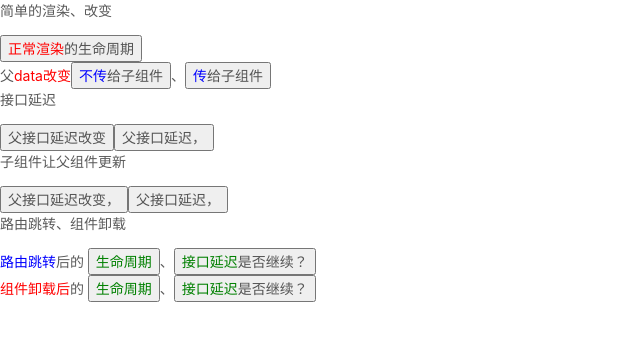
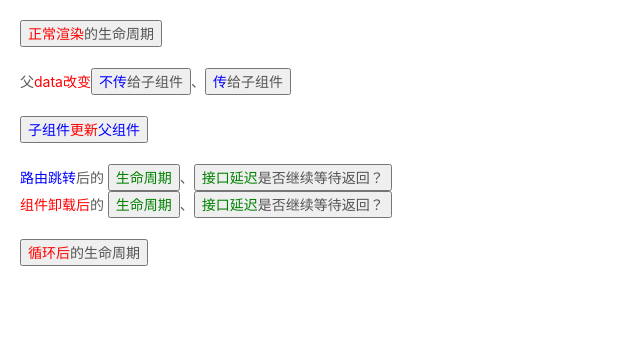
Before and after one commit to caozhengqian/vue2-struggle, a Vue app: page /life/index in a window 1280 px wide. Shown: the top 340 px of the page, without its empty margins (0-640 px from the left). Built offline with nearby package versions, Linux system fonts and the light colour scheme.

Commit message:
modify 生命周期框架结束

```diff
--- a/src/views/life/Life.vue
+++ b/src/views/life/Life.vue
@@ -1,30 +1,35 @@
 <template>
   <div class="Life">
-    <p>简单的渲染、改变</p>
+    <!--    正常渲染-->
     <button @click="toSimpleLife">
       <span class="red">正常渲染</span>的生命周期
     </button>
     <br />
+    <br />
+    <!--    data改变对组件的影响-->
     父<span class="red">data改变</span>
     <button @click="toFuzisunLife">
       <span class="blue">不传</span>给子组件
     </button>
     <span>、</span>
     <button @click="toFuzisunLife"><span class="blue">传</span>给子组件</button>
-    <p>接口延迟</p>
-    <button @click="toFuzisunLife">父接口延迟改变</button>
-    <button @click="toFuzisunLife">父接口延迟，</button>
-    <p>子组件让父组件更新</p>
-    <button @click="toFuzisunLife">父接口延迟改变，</button>
-    <button @click="toFuzisunLife">父接口延迟，</button>
-    <p>路由跳转、组件卸载</p>
+    <br />
+    <br />
+    <!--    子组件更新父组件-->
+    <button @click="toFuzisunLife">
+      <span class="blue">子组件</span><span class="red">更新</span
+      ><span class="blue">父组件</span>
+    </button>
+    <br />
+    <br />
+    <!--    路由跳转和组件卸载的生命周期-->
     <span class="blue">路由跳转</span>后的
     <button @click="toFuzisunLife">
       <span class="green">生命周期</span>
     </button>
     <span>、</span>
     <button @click="toFuzisunLife">
-      <span class="green">接口延迟</span>是否继续？
+      <span class="green">接口延迟</span>是否继续等待返回？
     </button>
     <br />
     <span class="red">组件卸载后</span>的
@@ -33,9 +38,14 @@
     </button>
     <span>、</span>
     <button @click="toFuzisunLife">
-      <span class="green">接口延迟</span>是否继续？
+      <span class="green">接口延迟</span>是否继续等待返回？
     </button>
-    <!--    <button @click="">样式</button>-->
+    <br />
+    <br />
+    <!--    循环后的生命周期-->
+    <button @click="toFuzisunLife">
+      <span class="red">循环后</span>的生命周期
+    </button>
   </div>
 </template>
 
@@ -71,6 +81,7 @@ export default {
 
 <style lang="less" scoped>
 .Life {
+  padding: 20px;
   .red {
     color: red;
   }
```
